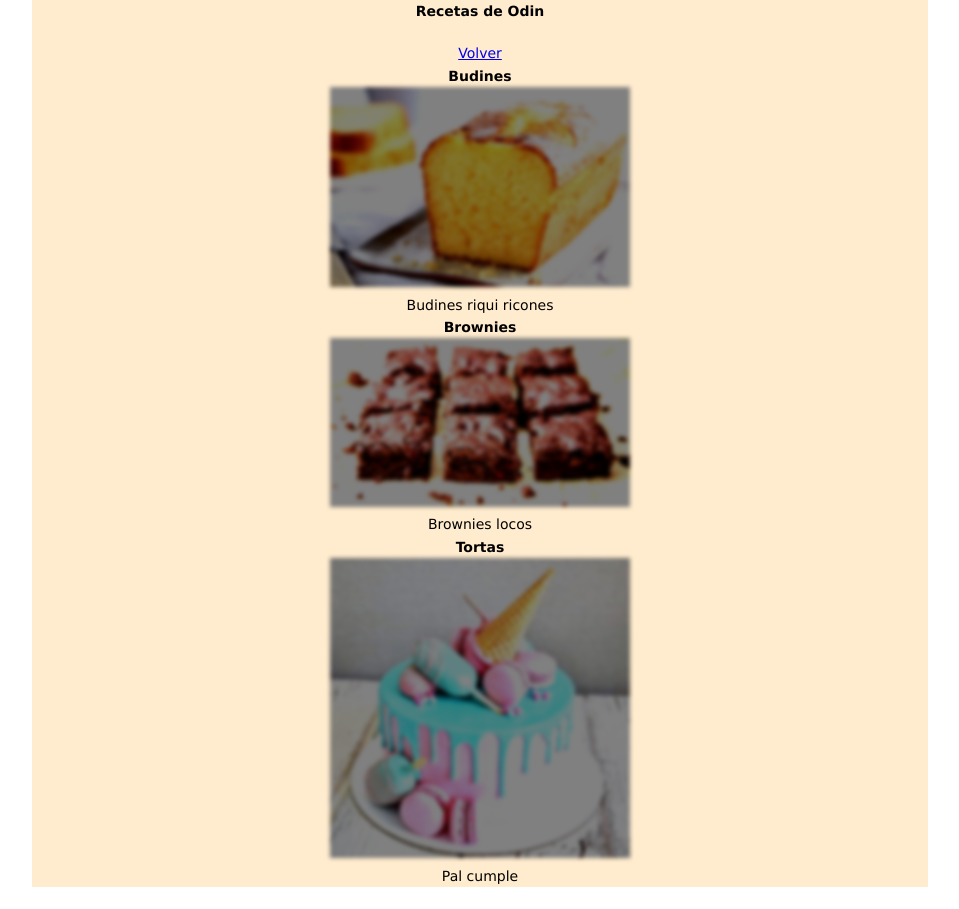
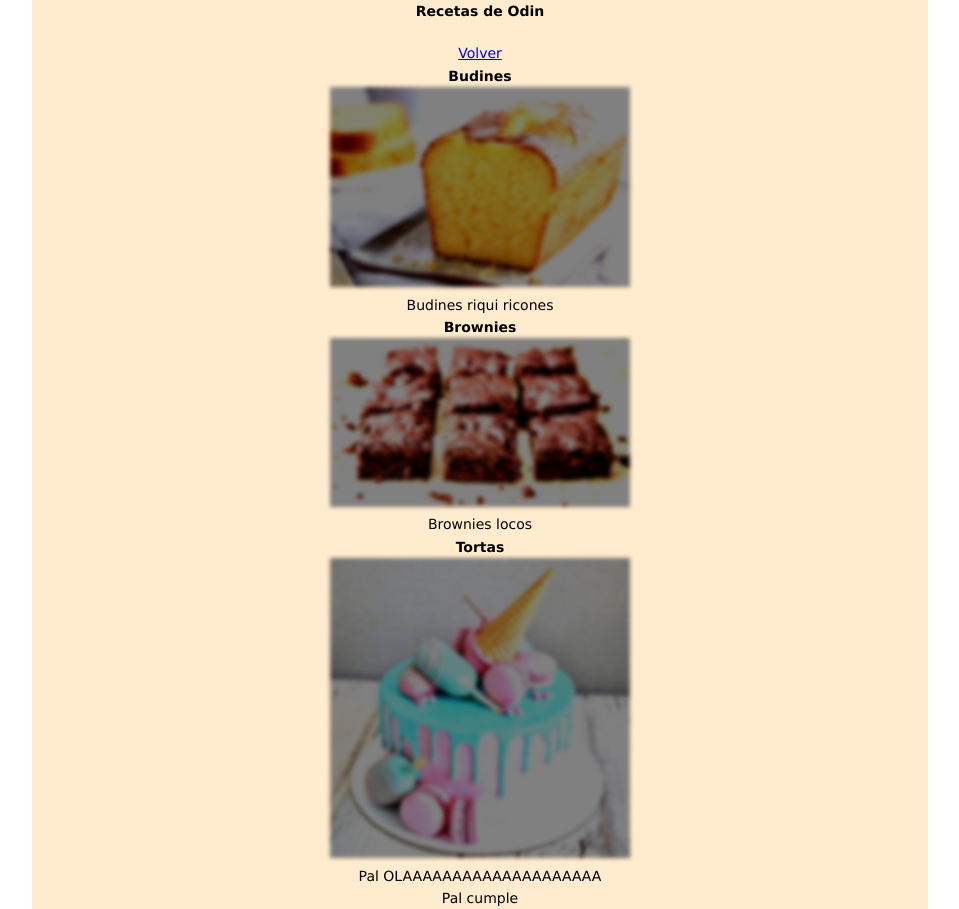
Before and after one commit to BudHamud/odin-recipes, a plain HTML site: page dessert.html in a window 1280 px wide. Shown: the whole page, without its empty margins (160-1119 px from the left). Before the commit the page ends 887 px from the top, so only its background shows below. Drawn offline with Linux system fonts and the light colour scheme.

Commit message:
Update dessert.html
weqqewqeqweqwe

```diff
--- a/dessert.html
+++ b/dessert.html
@@ -27,6 +27,7 @@
       <section>
         <h2>Tortas</h2>
         <img src="/odin-recipes/torta.jpg" alt="">
+        <p>Pal OLAAAAAAAAAAAAAAAAAAAA</p>
         <p>Pal cumple</p>
       </section>
     </main>
```
